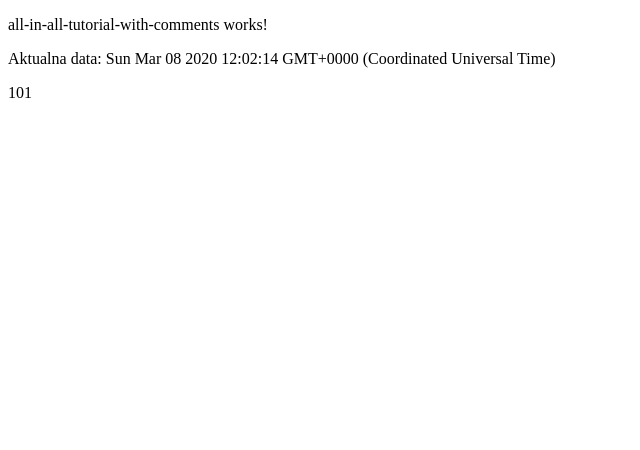
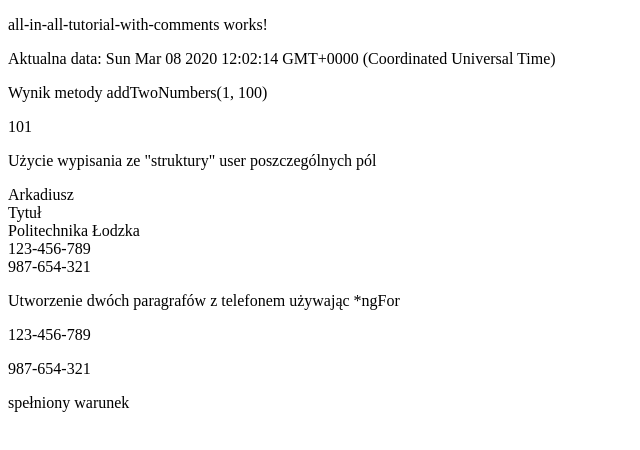
Before and after one commit to AKrupaa/Angular_Python_RPI_CAR, an Angular app in the folder Angular/AngularApplication/: page / in a window 1280 px wide. Shown: the top 450 px of the page, without its empty margins (0-640 px from the left). Built offline with nearby package versions, Linux system fonts and the light colour scheme.

Commit message:
Instrukcje *ngFor oraz *ngIf

```diff
--- a/Angular/AngularApplication/src/app/all-in-all-tutorial-with-comments/all-in-all-tutorial-with-comments.component.html
+++ b/Angular/AngularApplication/src/app/all-in-all-tutorial-with-comments/all-in-all-tutorial-with-comments.component.html
@@ -4,4 +4,39 @@
     Aktualna data: {{date_message}}
 </p>
 
+<p>Wynik metody addTwoNumbers(1, 100)</p>
 {{ addTwoNumbers(1, 100) }}
+
+<p>Użycie wypisania ze "struktury" user poszczególnych pól</p>
+
+<!-- <br> przejście do nowej lini -->
+{{ user.name }} <br>
+{{ user.title }} <br>
+{{ user.address }} <br>
+<!-- hardcodowane wypisanie wartości z user.phone -->
+{{ user.phone[0] }} <br>
+{{ user.phone[1] }} <br>
+
+<p>Utworzenie dwóch paragrafów z telefonem używając *ngFor</p>
+<!-- Using *ngFor -->
+<!-- *ngFor="let item of list" -->
+<!--
+    >let< jest to zmienna lokalna
+    >item< dowolna nazwa tej zmiennej,
+    która będzie przyjmowała wartość z puli możliwych,
+    czyli >user.phone<
+    Następnie wyświetlamy ją używając danej zmiennej, tj. {{ item }}
+-->
+<p *ngFor="let item of user.phone">{{ item }}</p>
+
+<!-- Using *ngIf -->
+<!-- *ngIf="expression" -->
+<!-- zmienna learning_ngIf znajduje się w pliku all-in-all-tutorial-with-comments.component.ts -->
+<div>
+    <div *ngIf="learning_ngIf > 0">
+        <p> spełniony warunek </p>
+    </div>
+    <div *ngIf="learning_ngIf == 0 ">
+        <p> nie spełniony warunek </p>
+    </div>
+</div>
--- a/Angular/AngularApplication/src/app/all-in-all-tutorial-with-comments/all-in-all-tutorial-with-comments.component.ts
+++ b/Angular/AngularApplication/src/app/all-in-all-tutorial-with-comments/all-in-all-tutorial-with-comments.component.ts
@@ -49,5 +49,19 @@ export class AllInAllTutorialWithCommentsComponent implements OnInit {
     this.addTwoNumbers(this.someNumber, 12);
   }
 
+  // Looping with ngFor
+  // "Struktura" danych, dzięki niej nauczysz się używać *ngFor
+  user: any = {
+    name: "Arkadiusz",
+    title: "Tytuł",
+    address: "Politechnika Łodzka",
+    phone: [
+      '123-456-789',
+      '987-654-321'
+    ]
+  };
+
+  // Using *ngIf
+  learning_ngIf: number = 4;
 
 }
```
